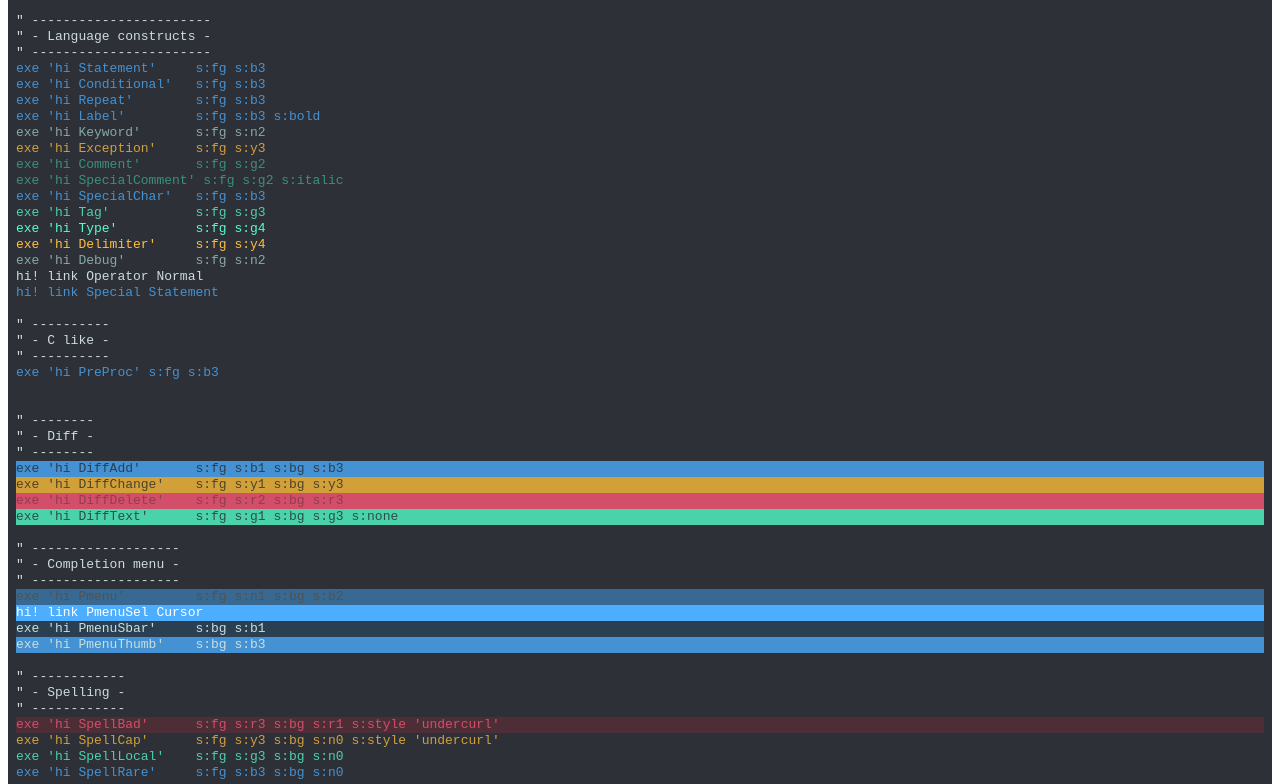
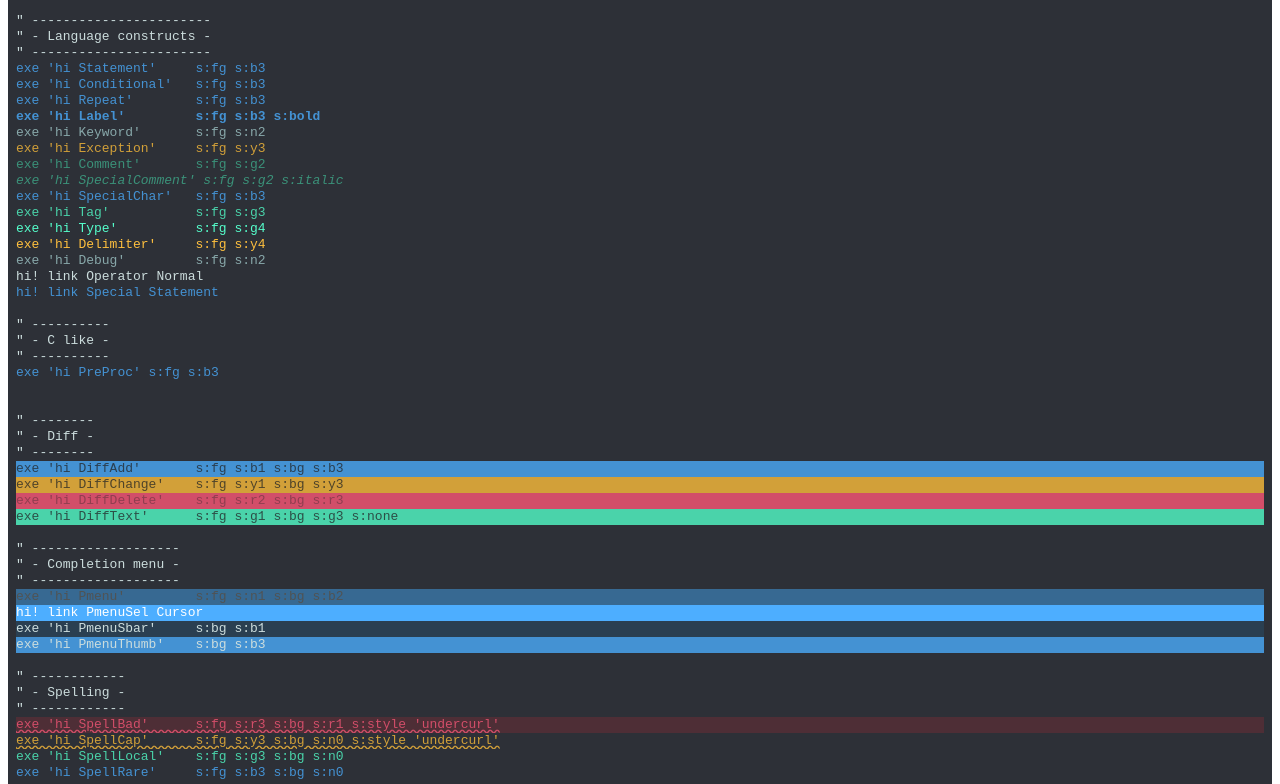
Before and after one commit to utubo/vim-6colors, a plain HTML site: page docs/index.html in a window 1280 px wide. Shown: the part 3030-3814 px from the top of the page. Drawn offline with Linux system fonts and the light colour scheme.

Commit message:
prevew font-style

```diff
--- a/docs/script.js
+++ b/docs/script.js
@@ -34,6 +34,12 @@ const init = () => {
       }
       if (line.includes('s:italic')) {
         className += ' italic';
+      }
+      if (line.includes('underline')) {
+        className += ' underline';
+      }
+      if (line.includes('undercurl')) {
+        className += ' undercurl';
       }
     } else if (linkReg.test(line)) {
       hiName = RegExp.$1;
--- a/docs/style.css
+++ b/docs/style.css
@@ -10,6 +10,11 @@
 	position: relative;
 	white-space: pre;
 }
+
+.bold { font-weight: bold; }
+.italic { font-style: italic; }
+.underline { text-decoration: underline; }
+.undercurl { text-decoration: underline wavy; }
 
 .color-thumb {
 	border: 1px solid #9999;
```
